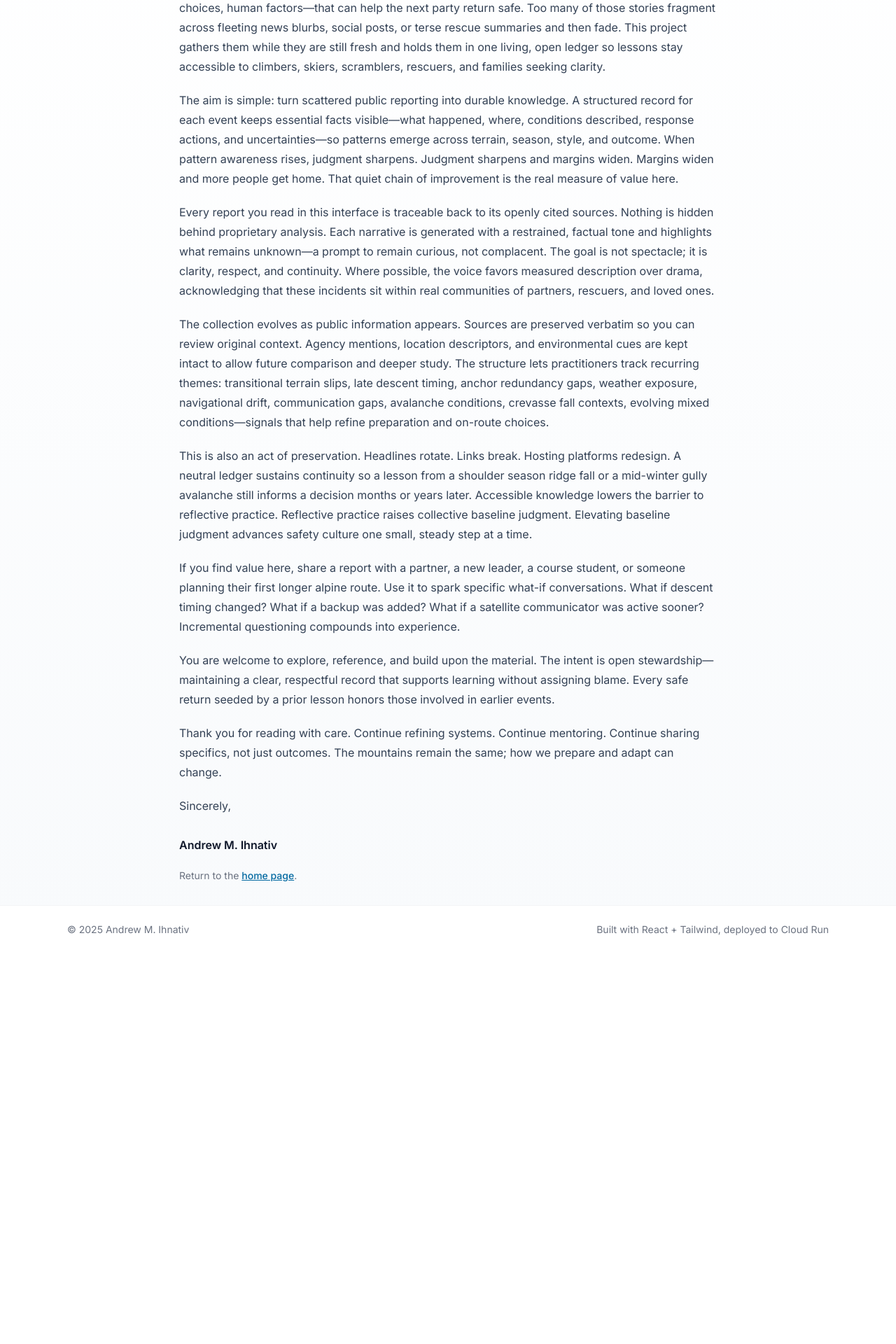
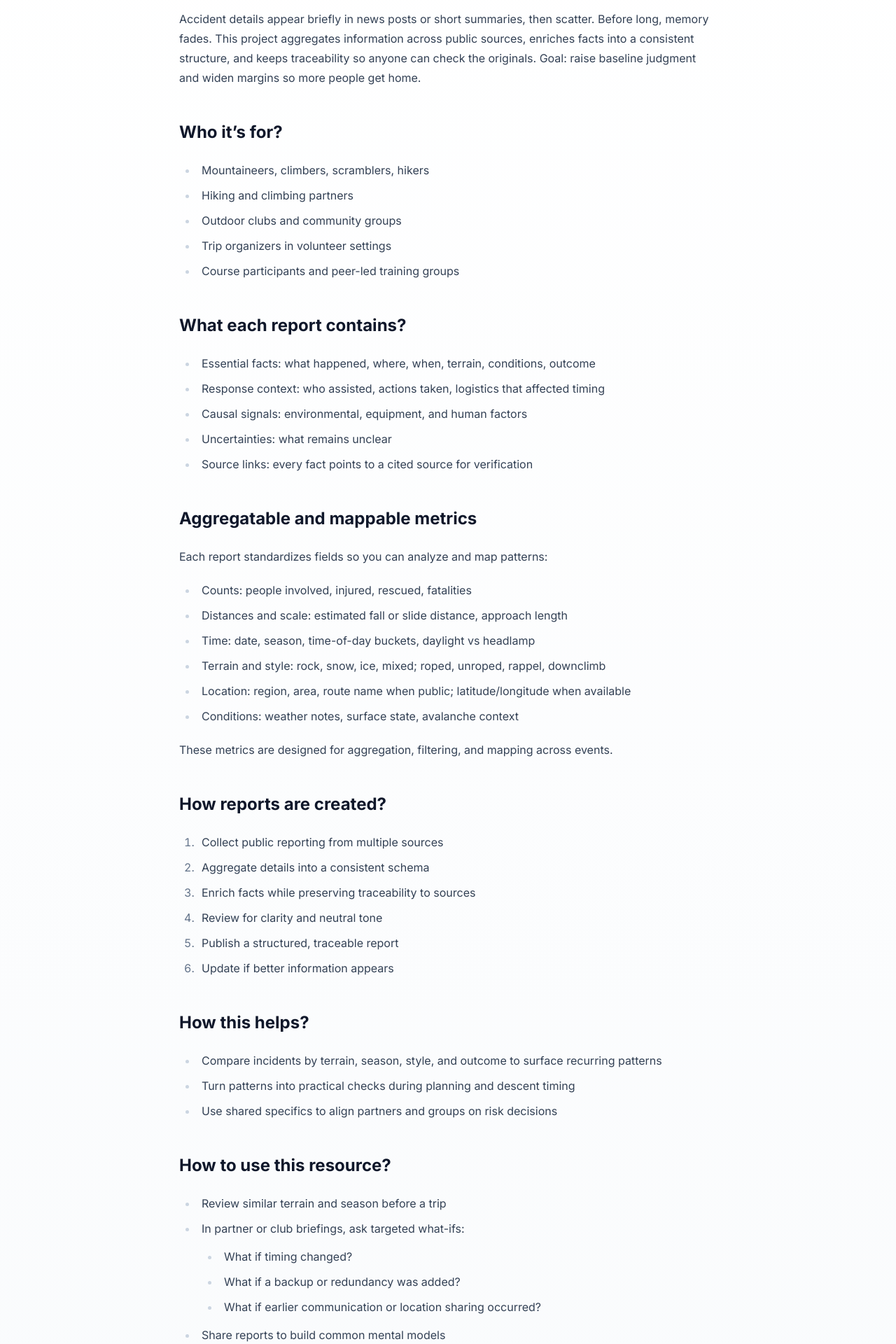
Before and after one commit to AndrewMichael2020/structuring-test, a React (Vite) app in the folder app/: page /about in a window 1280 px wide. Shown: the part 220-2140 px from the top of the page at 70% size. Before the commit the page ends 1582 px from the top, so only its background shows below. Built offline with nearby package versions, Linux system fonts and the light colour scheme.

Commit message:
edited "About"

```diff
--- a/app/src/pages/AboutPage.jsx
+++ b/app/src/pages/AboutPage.jsx
@@ -8,30 +8,85 @@ export default function AboutPage() {
       <Container>
         <div className="max-w-3xl mx-auto prose prose-slate">
           <h1>About This Project</h1>
+
+          <h2>Why this app?</h2>
           <p>
-            Mountain travel invites a rare mix of freedom, responsibility, and humility. Each incident on rock, ice, snow, and alpine ground contains a thread of insight—small decisions, environmental shifts, gear choices, human factors—that can help the next party return safe. Too many of those stories fragment across fleeting news blurbs, social posts, or terse rescue summaries and then fade. This project gathers them while they are still fresh and holds them in one living, open ledger so lessons stay accessible to climbers, skiers, scramblers, rescuers, and families seeking clarity.
+            Accident details appear briefly in news posts or short summaries, then scatter. Before long, memory fades. This project aggregates information across public sources, enriches facts into a consistent structure, and keeps traceability so anyone can check the originals. Goal: raise baseline judgment and widen margins so more people get home.
           </p>
-          <p>
-            The aim is simple: turn scattered public reporting into durable knowledge. A structured record for each event keeps essential facts visible—what happened, where, conditions described, response actions, and uncertainties—so patterns emerge across terrain, season, style, and outcome. When pattern awareness rises, judgment sharpens. Judgment sharpens and margins widen. Margins widen and more people get home. That quiet chain of improvement is the real measure of value here.
-          </p>
-          <p>
-            Every report you read in this interface is traceable back to its openly cited sources. Nothing is hidden behind proprietary analysis. Each narrative is generated with a restrained, factual tone and highlights what remains unknown—a prompt to remain curious, not complacent. The goal is not spectacle; it is clarity, respect, and continuity. Where possible, the voice favors measured description over drama, acknowledging that these incidents sit within real communities of partners, rescuers, and loved ones.
-          </p>
-          <p>
-            The collection evolves as public information appears. Sources are preserved verbatim so you can review original context. Agency mentions, location descriptors, and environmental cues are kept intact to allow future comparison and deeper study. The structure lets practitioners track recurring themes: transitional terrain slips, late descent timing, anchor redundancy gaps, weather exposure, navigational drift, communication gaps, avalanche conditions, crevasse fall contexts, evolving mixed conditions—signals that help refine preparation and on-route choices.
-          </p>
-          <p>
-            This is also an act of preservation. Headlines rotate. Links break. Hosting platforms redesign. A neutral ledger sustains continuity so a lesson from a shoulder season ridge fall or a mid-winter gully avalanche still informs a decision months or years later. Accessible knowledge lowers the barrier to reflective practice. Reflective practice raises collective baseline judgment. Elevating baseline judgment advances safety culture one small, steady step at a time.
-          </p>
-          <p>
-            If you find value here, share a report with a partner, a new leader, a course student, or someone planning their first longer alpine route. Use it to spark specific what-if conversations. What if descent timing changed? What if a backup was added? What if a satellite communicator was active sooner? Incremental questioning compounds into experience.
-          </p>
-          <p>
-            You are welcome to explore, reference, and build upon the material. The intent is open stewardship—maintaining a clear, respectful record that supports learning without assigning blame. Every safe return seeded by a prior lesson honors those involved in earlier events.
-          </p>
-          <p>
-            Thank you for reading with care. Continue refining systems. Continue mentoring. Continue sharing specifics, not just outcomes. The mountains remain the same; how we prepare and adapt can change.
-          </p>
+
+          <h2>Who it’s for?</h2>
+          <ul>
+            <li>Mountaineers, climbers, scramblers, hikers</li>
+            <li>Hiking and climbing partners</li>
+            <li>Outdoor clubs and community groups</li>
+            <li>Trip organizers in volunteer settings</li>
+            <li>Course participants and peer-led training groups</li>
+          </ul>
+
+          <h2>What each report contains?</h2>
+          <ul>
+            <li>Essential facts: what happened, where, when, terrain, conditions, outcome</li>
+            <li>Response context: who assisted, actions taken, logistics that affected timing</li>
+            <li>Causal signals: environmental, equipment, and human factors</li>
+            <li>Uncertainties: what remains unclear</li>
+            <li>Source links: every fact points to a cited source for verification</li>
+          </ul>
+
+          <h2>Aggregatable and mappable metrics</h2>
+          <p>Each report standardizes fields so you can analyze and map patterns:</p>
+          <ul>
+            <li>Counts: people involved, injured, rescued, fatalities</li>
+            <li>Distances and scale: estimated fall or slide distance, approach length</li>
+            <li>Time: date, season, time-of-day buckets, daylight vs headlamp</li>
+            <li>Terrain and style: rock, snow, ice, mixed; roped, unroped, rappel, downclimb</li>
+            <li>Location: region, area, route name when public; latitude/longitude when available</li>
+            <li>Conditions: weather notes, surface state, avalanche context</li>
+          </ul>
+          <p>These metrics are designed for aggregation, filtering, and mapping across events.</p>
+
+          <h2>How reports are created?</h2>
+          <ol>
+            <li>Collect public reporting from multiple sources</li>
+            <li>Aggregate details into a consistent schema</li>
+            <li>Enrich facts while preserving traceability to sources</li>
+            <li>Review for clarity and neutral tone</li>
+            <li>Publish a structured, traceable report</li>
+            <li>Update if better information appears</li>
+          </ol>
+
+            <h2>How this helps?</h2>
+          <ul>
+            <li>Compare incidents by terrain, season, style, and outcome to surface recurring patterns</li>
+            <li>Turn patterns into practical checks during planning and descent timing</li>
+            <li>Use shared specifics to align partners and groups on risk decisions</li>
+          </ul>
+
+          <h2>How to use this resource?</h2>
+          <ul>
+            <li>Review similar terrain and season before a trip</li>
+            <li>
+              In partner or club briefings, ask targeted what-ifs:
+              <ul>
+                <li>What if timing changed?</li>
+                <li>What if a backup or redundancy was added?</li>
+                <li>What if earlier communication or location sharing occurred?</li>
+              </ul>
+            </li>
+            <li>Share reports to build common mental models</li>
+          </ul>
+
+          <h2>Core principles</h2>
+          <ul>
+            <li>Clarity over fading memory</li>
+            <li>Traceable facts with direct source links</li>
+            <li>Structured information for pattern recognition</li>
+            <li>Open to explore, reference, and build upon</li>
+          </ul>
+          <h2>Legal &amp; use notice</h2>
+          <p>Information here is compiled from public sources on a best-effort basis and may contain errors or omissions.</p>
+          <p>This resource is not a substitute for training, local knowledge, or real-time conditions.</p>
+          <p>You are responsible for your decisions and safety.</p>
+          <p>The maintainers make no warranties and assume no liability for use of this material.</p>
           <p>
             Sincerely,
             <br />
```
Also changed, not shown: 1 other file (tests, documents, lock files or other folders).
